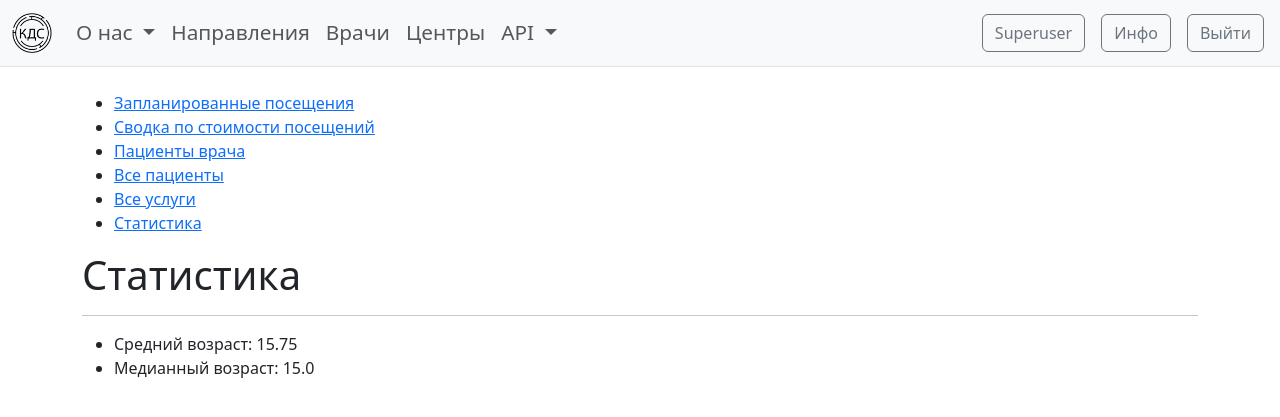
After one commit to denis-pptx/Django-MedicalCenter, a Django app: page /stats/ in a window 1280 px wide. The commit adds this page. Shown: the top 417 px of the page. Run offline with Django 4.2, Linux system fonts and the light colour scheme; a user stored in the database is signed in; data comes from the database, SQL or seed files in the repository; both versions use the stored data as it was after the commit; some libraries are stand-ins or nearby versions.

Commit message:
age stats

```diff
--- a/stats/templates/stats/base_content.html
+++ b/stats/templates/stats/base_content.html
@@ -7,6 +7,7 @@
           <li><a href="{% url 'doctor_appointments' %}">Пациенты врача</a></li>
           <li><a href="{% url 'patients' %}">Все пациенты</a></li>
           <li><a href="{% url 'services_and_sales' %}">Все услуги</a></li>
+          <li><a href="{% url 'statistics' %}">Статистика</a></li>
       </ul>
     </div>
     {% block page_content %}{% endblock %}
--- /dev/null
+++ b/stats/templates/stats/statistics.html
@@ -0,0 +1,12 @@
+{% extends 'stats/base_content.html' %}
+
+{% block title %}Статистика{% endblock %}
+
+{% block page_content %}
+    <h1>Статистика</h1>
+    <hr>
+    <ul>
+        <li>Средний возраст: {{ avg_age }}</li>
+        <li>Медианный возраст: {{ median_age }}</li>
+    </ul>
+{% endblock %}
--- a/stats/urls.py
+++ b/stats/urls.py
@@ -7,5 +7,6 @@ urlpatterns = [
     path('cost_summary/', cost_summary, name='cost_summary'),
     path('doctor_appointments/', doctor_appointments, name='doctor_appointments'),
     path('patients/', patients, name='patients'),
-    path('services_and_sales/', services_and_sales, name='services_and_sales')
+    path('services_and_sales/', services_and_sales, name='services_and_sales'),
+    path('', statistics, name='statistics')
 ]
--- a/stats/views.py
+++ b/stats/views.py
@@ -1,3 +1,5 @@
+from statistics import median
+
 from django.db.models import Q
 from django.shortcuts import render
 
@@ -135,3 +137,19 @@ def services_and_sales(request):
     }
 
     return render(request, 'stats/services_and_sales.html', context)
+
+
+@user_passes_test(lambda user: user.is_superuser)
+def statistics(request):
+
+    ages = [(date.today() - patient.date_of_birth).days // 365
+            for patient in PatientProfile.objects.all()]
+    avg_age = round(sum(ages) / len(ages), 2) if ages else 0
+    median_age = round(median(ages), 2) if ages else 0
+
+    context = {
+        'avg_age': avg_age,
+        'median_age': median_age,
+    }
+
+    return render(request, 'stats/statistics.html', context)
```
Also changed, not shown: db.sqlite3.
